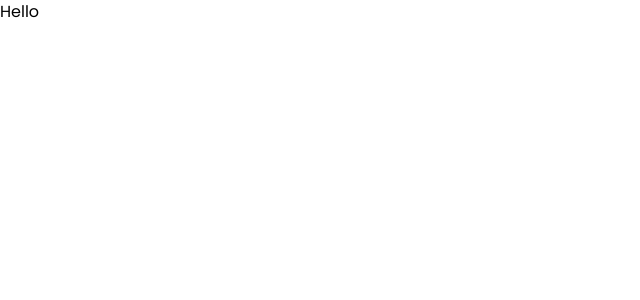
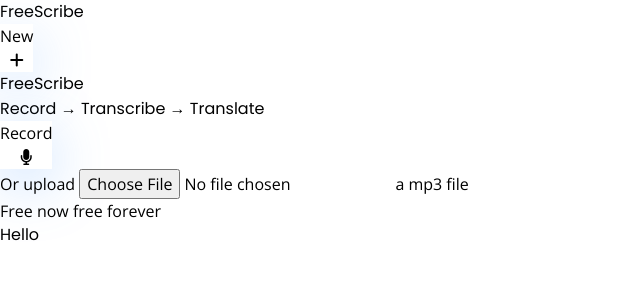
Before and after one commit to D-Gerber/Free-Scribe, a React (Vite) app: page / in a window 1280 px wide. Shown: the top 300 px of the page, without its empty margins (0-640 px from the left). Built offline with nearby package versions, Linux system fonts and the light colour scheme.

Commit message:
Adaptations made

```diff
--- a/src/App.jsx
+++ b/src/App.jsx
@@ -1,18 +1,28 @@
 import { useState } from 'react'
+import HomePage from './Components/HomePage'
+import Header from './Components/Header'
+import FileDisplay from './Components/FileDisplay'
 
 function App() {
-  const [count, setCount] = useState(0)
+  const [file, setFile] = useState(null)
+  const [audioStream, setAudioStream] = useState(null)
+
+  const isAudioAvailable = file || audioStream
+
+  function handleAudioReset() {
+    setFile(null)
+    setAudioStream(null)
+  }
 
   return (
-    <div className='flex flex-col'>
-      <section>
-        <header>
-
-
-        </header>
-        <main>
-
-        </main>
+    <div className='flex flex-col max-w-[1000px] mx-auto w-full'>
+      <section className='min-h-screen flex flex-col'>
+        <Header />
+        {isAudioAvailable ? (
+          <FileDisplay handleAudioReset={handleAudioReset} file={file} audioStream={setAudioStream} />
+        ) : (
+          <HomePage setFile={setFile} setAudioStream={setAudioStream} />
+        )}
       </section>
       <h1 className='text-green-400'>Hello</h1>
       <footer></footer>
--- /dev/null
+++ b/src/Components/FileDisplay.jsx
@@ -0,0 +1,21 @@
+import React from 'react'
+
+export default function FileDisplay(props) {
+    const { handleAudioReset, file, audioStream } = props
+
+    return (
+        <main className='flex-1 p-4 flex flex-col gap-3 text-center sm:gap-4 md:gap-5 justify-center pb-20 w-fit max-w-full mx-auto'>
+            <h1 className='font-semibold text-4xl sm:text-5xl md:text-6xl'>Your <span className='text-red-400 bold'>File</span></h1>
+            <div className='flex flex-col text-left mx-auto my-4'>
+                <h3 className='font-semibold'>Name</h3>
+                <p>{file.name}</p>
+            </div>
+            <div className='flex items-center justify-between gap-4'>
+                <button onClick={handleAudioReset} className='text-slate-400 hover:text-red-600 duration-200'>Reset</button>
+                <button className='specialBtn px-3 p-2 rounded-lg text-red-400 flex items-center gap-2 font-medium'><p>Transcribe</p>
+                    <i className="fa-solid fa-file-pen"></i>
+                </button>
+            </div>
+        </main>
+    )
+}
--- /dev/null
+++ b/src/Components/Header.jsx
@@ -0,0 +1,13 @@
+import React from 'react'
+
+export default function Header() {
+    return (
+        <header className='flex items-center justify-between gap-4 p-4'>
+            <h1 className='font-medium'>Free<span className='text-red-400 bold'>Scribe</span></h1>
+            <button className='flex items-center gap-2 specialBtn px-3 py2 rounded-lg text-red-400'>
+                <p>New</p>
+                <i className="fa-solid fa-plus"></i>
+            </button>
+        </header>
+    )
+}
--- /dev/null
+++ b/src/Components/HomePage.jsx
@@ -0,0 +1,24 @@
+import React from 'react'
+
+export default function HomePage(props) {
+    const { setAudioStream, setFile } = props
+
+
+
+
+    return (
+        <main className='flex-1 p-4 flex flex-col gap-3 text-center sm:gap-4 md:gap-5 justify-center pb-20'>
+            <h1 className='font-semibold text-5xl sm:text-6xl md:text-7xl'>Free<span className='text-red-400 bold'>Scribe</span></h1>
+            <h3 className='font-medium md:text-lg'>Record <span className='text-red-400'>&rarr;</span> Transcribe <span className='text-red-400'>&rarr;</span> Translate </h3>
+            <button className='flex specialBtn px-4 py-2 rounded-xl items-center text-base justify-between gap-4 mx-auto w-72 max-w-full my-4'>
+                <p className='text-red-400'>Record</p>
+                <i className="fa-solid fa-microphone"></i>
+            </button>
+            <p className='text-base'>Or <label className='text-red cursor-pointer hover:text-red-400 duration-200'>upload <input onChange={(e) => {
+                const tempFile = e.target.files[0]
+                setFile(tempFile)
+            }} className='hidden' type='file' accept='.mp3,.wave' /></label> a mp3 file</p>
+            <p className='italic text-slate-400'>Free now free forever</p>
+        </main>
+    )
+}
--- a/src/index.css
+++ b/src/index.css
@@ -12,3 +12,13 @@
 .bold {
   font-family: 'Poppins', sans-serif;
 }
+
+.specialBtn {
+  background: white;
+  box-shadow: 0px 14px 55px rgba(96, 165, 255, 0.35);
+  transition-duration: 200ms;
+}
+
+.specialBtn:hover {
+  opacity: 0.8;
+}
```
